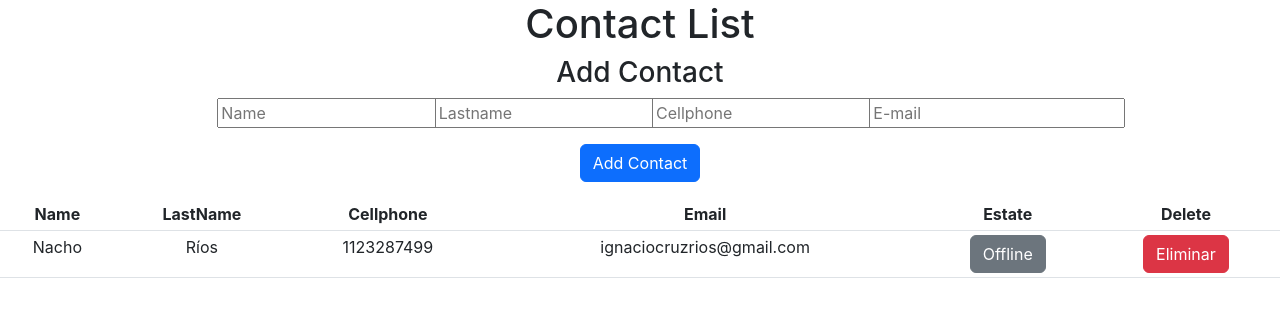
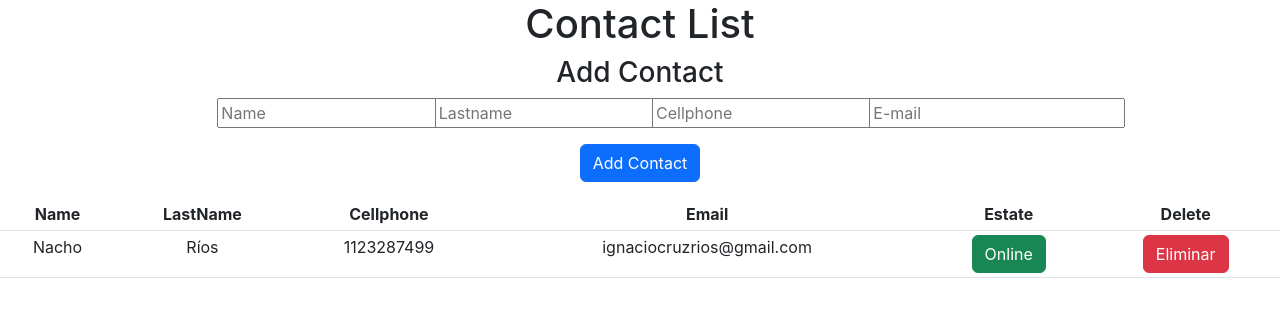
Before and after one commit to IgnaRios/openbotcampreact, a React (Create React App) app in the folder ejercicios789/: page / in a window 1280 px wide. Shown: the top 312 px of the page. Built offline with nearby package versions, Linux system fonts and the light colour scheme.

Commit message:
crear boton para cambiar el estado del contacto

```diff
--- a/ejercicios789/src/components/contact/contactComponent.jsx
+++ b/ejercicios789/src/components/contact/contactComponent.jsx
@@ -3,11 +3,15 @@ import PropTypes from 'prop-types';
 import { Contact } from '../../MODELS/contact.class';
 
 
-const ContactComponent = ({ contact, removeContact }) => {
+const ContactComponent = ({ contact, removeContact, updateStatus }) => {
 
     function remove() {
         removeContact(contact);
-    }
+    };
+
+    function update (){
+        updateStatus(contact);
+    };
 
     return (
         <tbody>
@@ -29,7 +33,11 @@ const ContactComponent = ({ contact, removeContact }) => {
                 </td>
 
                 <td>
-                    {contact.state ? <button className={'btn btn-success'}>Online</button> : <button className={"btn btn-secondary"}>Offline</button>}
+                    {
+                    contact.state
+                    ?  <button onClick={ update } className={"btn btn-secondary"}>Offline</button>
+                    : <button onClick={ update } className={'btn btn-success'}>Online</button>
+                    }
                 </td>
 
                 <td>
--- a/ejercicios789/src/components/contactList/contactList.jsx
+++ b/ejercicios789/src/components/contactList/contactList.jsx
@@ -25,12 +25,19 @@ const ContactList = () => {
     };
 
     function deleteContact (contact) {
+        const tempContacts = [...contacts];
+        const indexContact = tempContacts.indexOf(contact)
+        tempContacts.splice(indexContact, 1)
+        setContacts(tempContacts);
+    };
 
+    function changeStatus (contact) {
         const tempContacts = [...contacts];
-        tempContacts.slice(contact, 1)
+        const indexContact = tempContacts.indexOf(contact);
+        tempContacts[indexContact].state = !tempContacts[indexContact].state
         setContacts(tempContacts);
-        console.log('Se quiere borrar el contacto ', contact)
-    }
+        console.log(contact)
+    };
 
     return (
         <div>
@@ -51,6 +58,7 @@ const ContactList = () => {
                                     contact={contact}
                                     key={index}
                                     removeContact = {deleteContact}
+                                    updateStatus = {changeStatus}
                                 />
                             )
                         })
```
Also changed, not shown: ejercicios789/src/components/form/addForm.jsx (+5 -5 lines).
